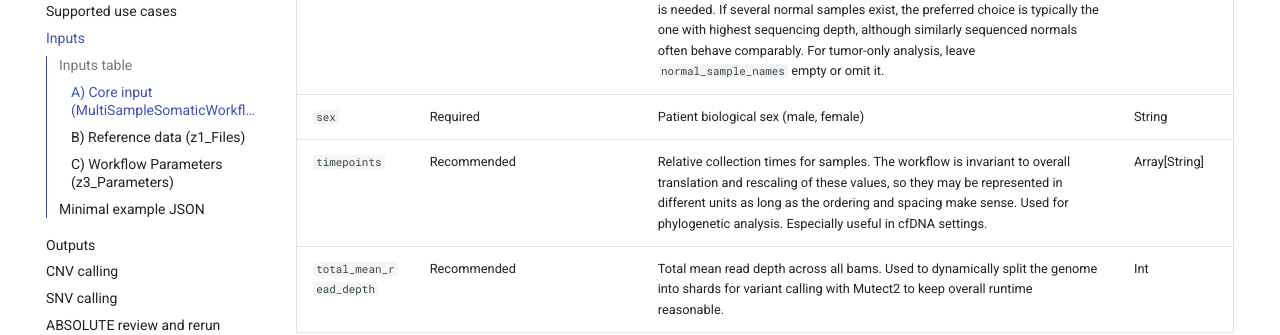
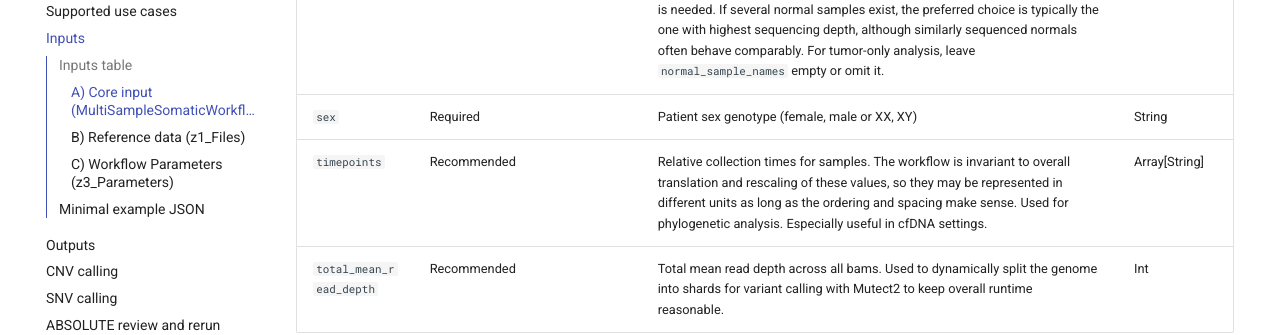
Before and after one commit to phylyc/somatic_workflow, an MkDocs documentation site: the page built from docs/02_inputs.md, in a window 1280 px wide and 900 px high, scrolled down 1544 px. Shown: the part 151-486 px from the top of the window. Built offline with MkDocs 1.6.1 and Material for MkDocs 9.7.7, drawn with Linux system fonts in a browser that asks for light colours; comment, search, counter and statistics services are not loaded.

Commit message:
specify sex genotype

```diff
--- a/docs/02_inputs.md
+++ b/docs/02_inputs.md
@@ -38,7 +38,7 @@ z4_RuntimeParameters # (per-task runtime settings)
 | `use_sample_for_tCR` | Recommended | Whether to use the sample for denoised copy ratio (dCR) estimation. Example for when to change: If one biospecimen has both ULP WGS and WES, exclude the ULP WGS run from total-copy-ratio estimation when the WES signal is much more informative. Or, if WES and targeted-panel data are analyzed together, exclude panel data from total-copy-ratio estimation to avoid collapsing the signal to the narrow panel interval set | Array[Boolean] |
 | `use_sample_for_aCR` | Recommended | Whether to use the sample for allelic copy ratio (aCR) estimation | Array[Boolean] |
 | `normal_sample_names` | Recommended | A list of sample names that should be treated as normal samples. The first listed normal is treated as the matched normal when a single matched normal is needed. If several normal samples exist, the preferred choice is typically the one with highest sequencing depth, although similarly sequenced normals often behave comparably. For tumor-only analysis, leave `normal_sample_names` empty or omit it. | Array[String] |
-| `sex` | Required | Patient biological sex (male, female) | String |
+| `sex` | Required | Patient sex genotype (female, male or XX, XY) | String |
 | `timepoints` | Recommended | Relative collection times for samples. The workflow is invariant to overall translation and rescaling of these values, so they may be represented in different units as long as the ordering and spacing make sense. Used for phylogenetic analysis. Especially useful in cfDNA settings. | Array[String] |
 | `total_mean_read_depth` | Recommended | Total mean read depth across all bams. Used to dynamically split the genome into shards for variant calling with Mutect2 to keep overall runtime reasonable. | Int |
 
```
